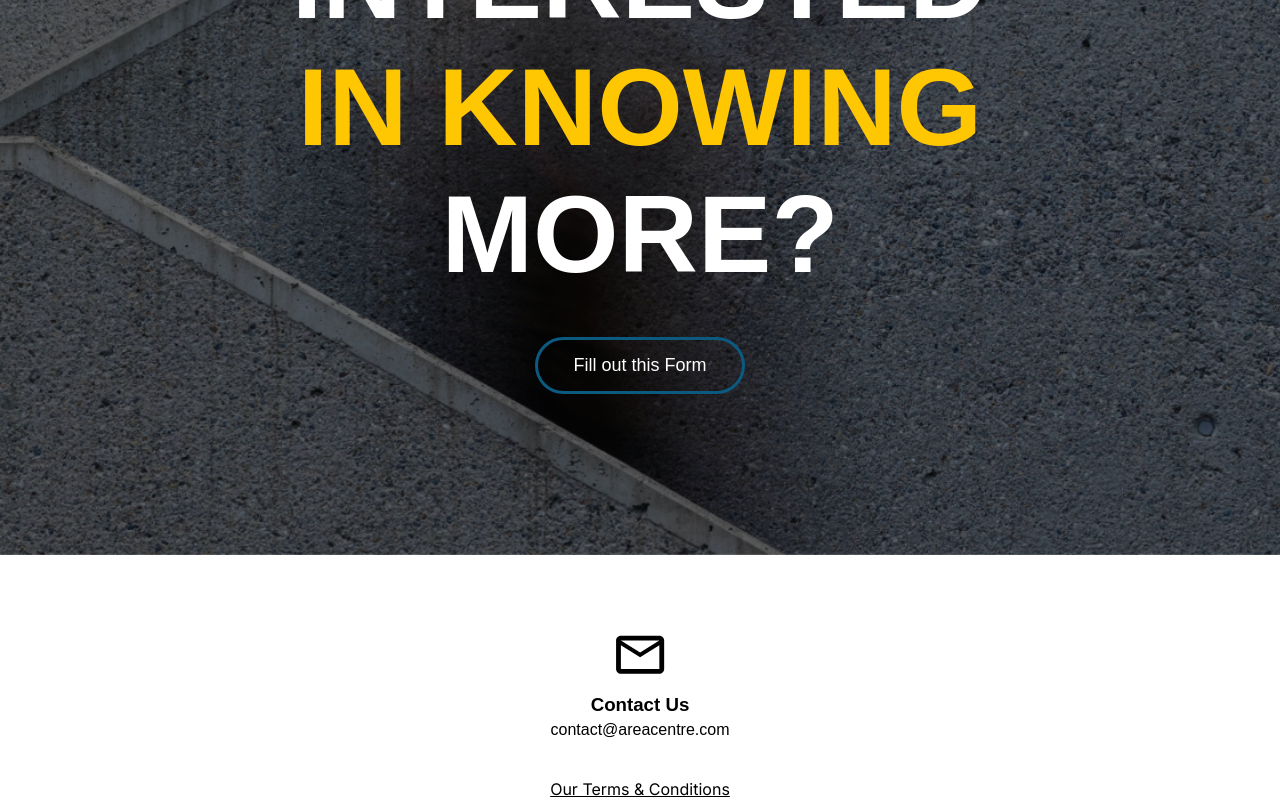
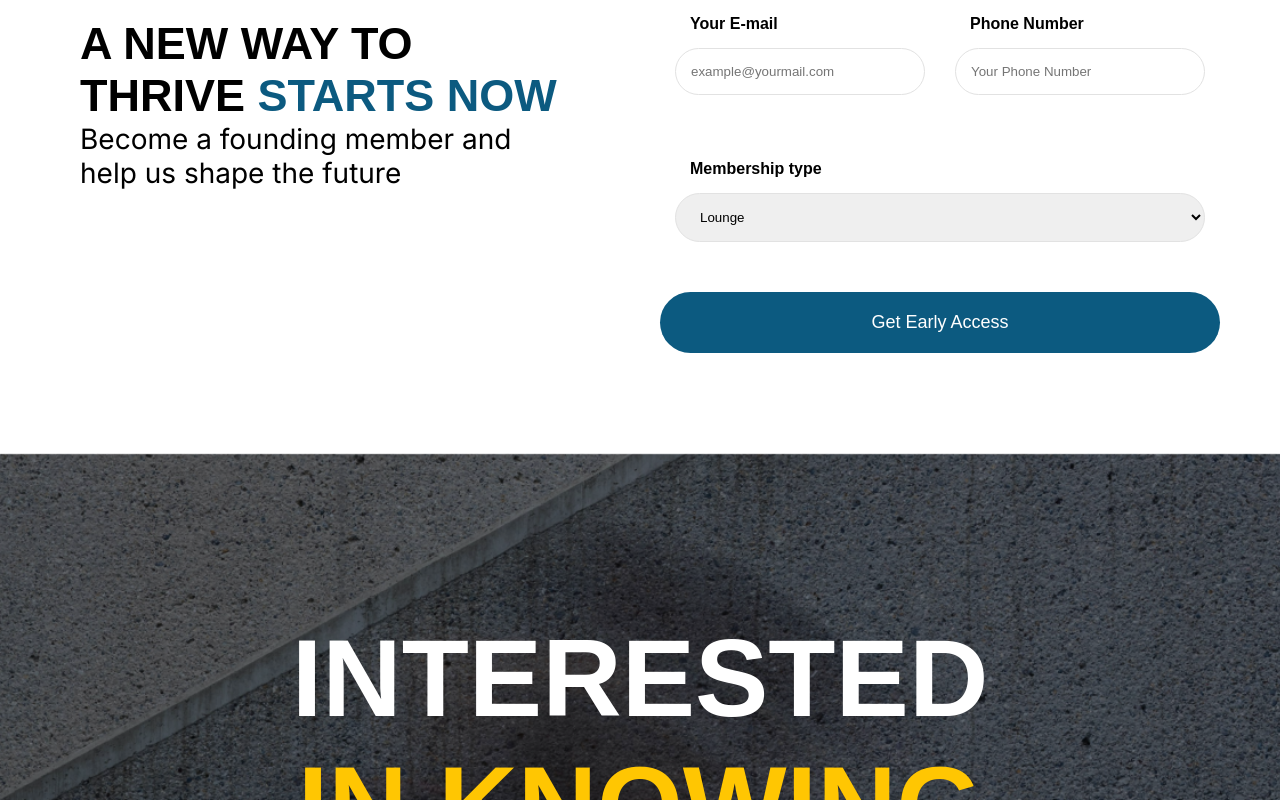
Before and after one commit to CPF-Floors/landing-area, a React (Vite) app: page / in a window 1280 px wide. Shown: the part 3100-3900 px from the top of the page. Built offline with nearby package versions, Linux system fonts and the light colour scheme; a web font is replaced by a local one.

Commit message:
[v1.0] form component update

```diff
--- a/src/App.jsx
+++ b/src/App.jsx
@@ -1,6 +1,6 @@
 import './App.css'
 import Footer from './components/Footer'
-// import FormBanner from './components/FormBanner'
+import FormBanner from './components/FormBanner'
 import LastBanner from './components/LastBanner'
 import MainBanner from './components/MainBanner'
 import Memberships from './components/Memberships'
@@ -13,7 +13,7 @@ function App() {
         <MainBanner />
         <SecondBanner />
         <Memberships />
-        {/* <FormBanner /> */}
+        <FormBanner />
         <LastBanner />
         <Footer />
     </>
--- a/src/components/Footer.jsx
+++ b/src/components/Footer.jsx
@@ -11,7 +11,7 @@ function Footer() {
             <img src="/mail.svg" alt="" />
             <h3>Contact Us</h3>
             <a href="mailto:contact@areacentre.com">contact@areacentre.com</a>
-            <p onClick={() => setTerms(!terms)}>Our Terms & Conditions</p>
+            <p onClick={() => setTerms(!terms)}>Privacy Policy</p>
         </div>
     </footer>
 
--- a/src/components/LastBanner.jsx
+++ b/src/components/LastBanner.jsx
@@ -7,7 +7,7 @@ function LastBanner() {
         <h2>INTERESTED</h2>
         <span>IN KNOWING</span>
         <h2>MORE?</h2>
-        <a target="_blank" href="https://archieapp.co/area-centre-1/book-a-tour/schedule?embedded=true">Fill out this Form </a>
+        <a target="_blank" href="https://archieapp.co/area-centre-1/leads-form-submission?embedded=true">Fill out this Form </a>
     </div>
 
     </>
```
